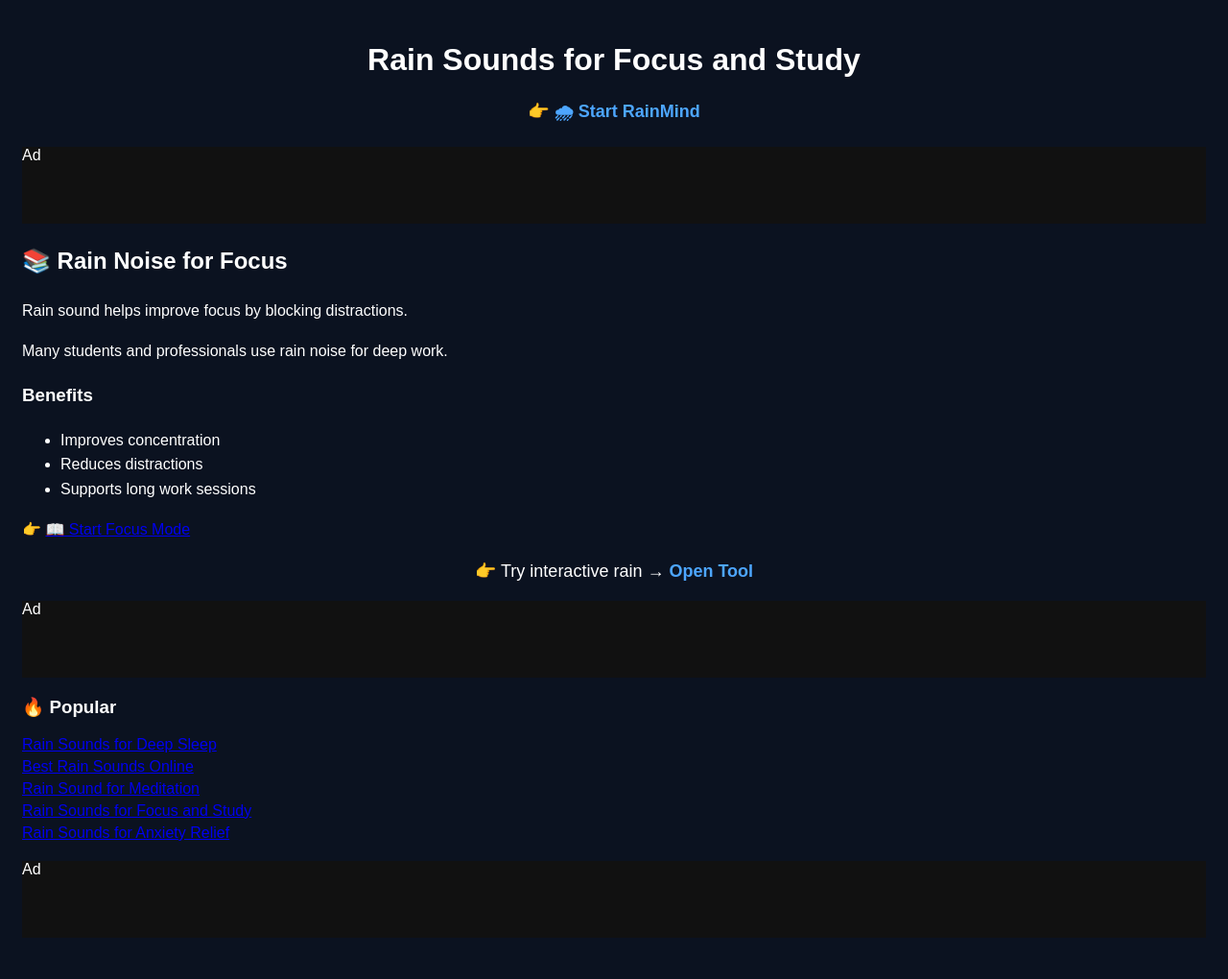
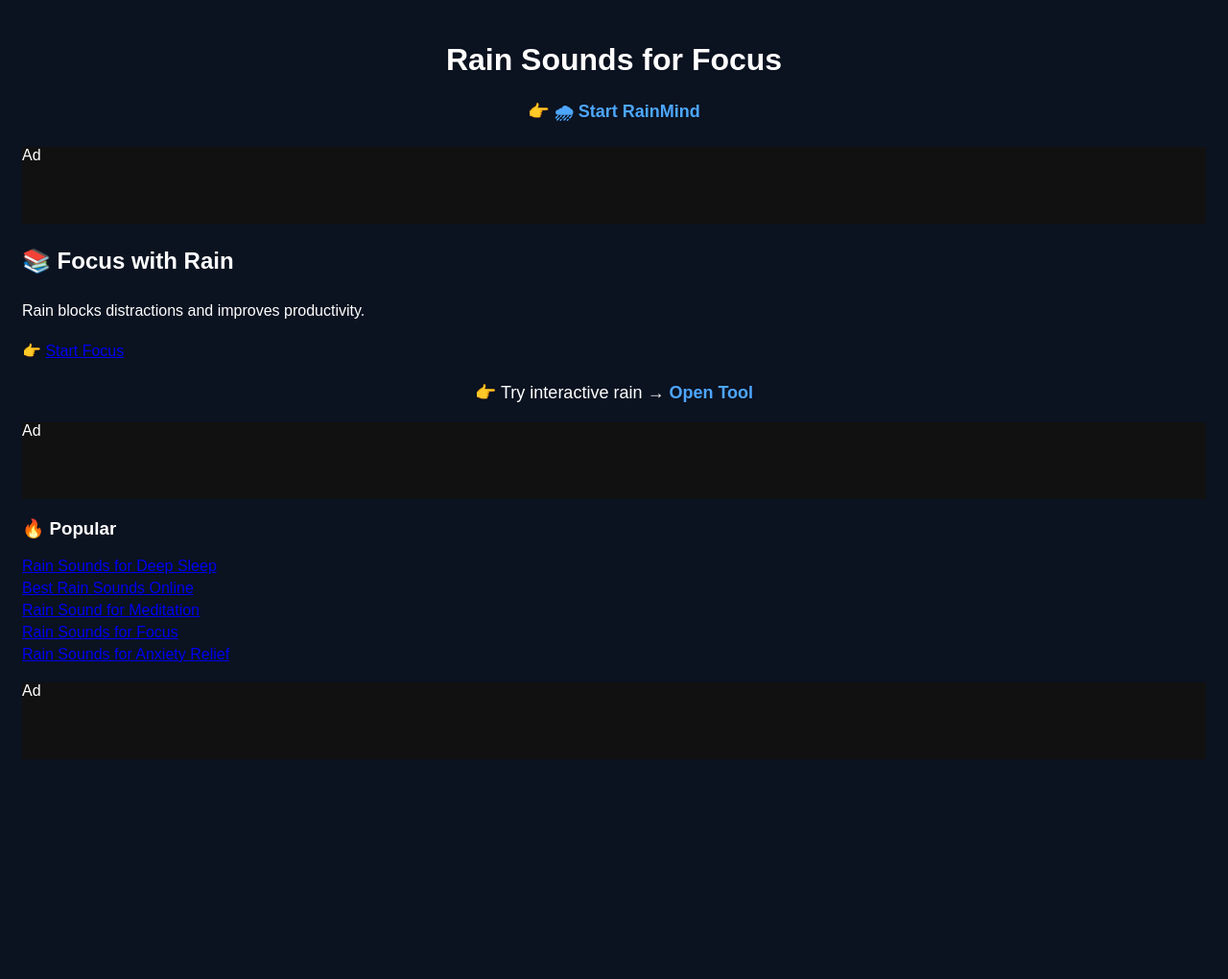
Before and after one commit to choijangwook/RainMind, a Jekyll site: the page built from _posts/2026-05-03-focus.md, in a window 1280 px wide. Shown: the whole page at 96% size. Built offline with Jekyll 4.4.1, drawn with Linux system fonts in a browser that asks for light colours; after the commit the page ends 900 px from its top, so only the background shows below that.

Commit message:
Update 2026-05-03-focus.md

```diff
--- a/_posts/2026-05-03-focus.md
+++ b/_posts/2026-05-03-focus.md
@@ -1,20 +1,12 @@
 ---
 layout: post
-title: "Rain Sounds for Focus and Study"
-description: "Improve concentration with rain noise."
+title: "Rain Sounds for Focus"
+description: "Improve concentration"
 categories: [focus]
 ---
 
-## 📚 Rain Noise for Focus
+## 📚 Focus with Rain
 
-Rain sound helps improve focus by blocking distractions.
+Rain blocks distractions and improves productivity.
 
-Many students and professionals use rain noise for deep work.
-
-### Benefits
-
-- Improves concentration
-- Reduces distractions
-- Supports long work sessions
-
-👉 [📖 Start Focus Mode](../index.html)
+👉 [Start Focus]({{ site.baseurl }}/index.html)
```
